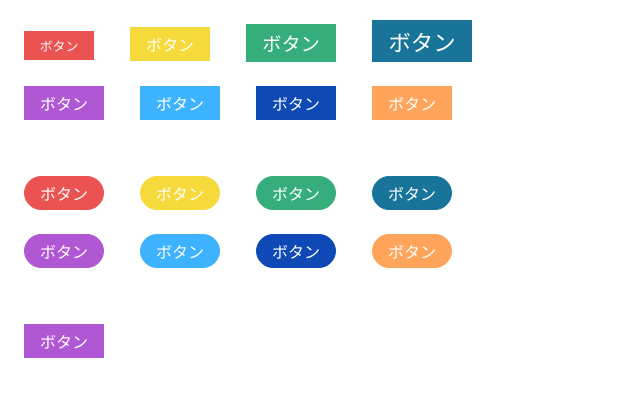
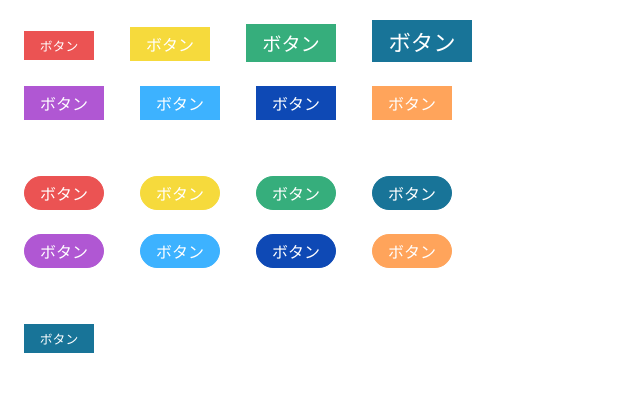
Before and after one commit to mizukazu/UI-button, a website: page index.html in a window 1280 px wide. Shown: the whole page, without its empty margins (0-640 px from the left). Drawn offline with Linux system fonts and the light colour scheme.

Commit message:
update: ボタンのサイズや色を外から指定できるように修正

```diff
--- a/index.html
+++ b/index.html
@@ -40,7 +40,7 @@
   </div>
   <script type="module" src="dist/js/components/button/index.js"></script>
   <script type="module">
-    import { createButton, ButtonColors } from './dist/js/components/button/index.js';
+    import { createButton, ButtonColors, ButtonSize } from './dist/js/components/button/index.js';
     const button = document.querySelectorAll('.button');
     console.log(button);
 
@@ -49,8 +49,10 @@
     });
 
     const params = {
-      color: ButtonColors.purple,
-      rounded: false
+      color: 'navy',
+      size: 'small',
+      rounded: false,
+
     }
     const buttonJS = createButton('ボタン', params);
     console.log(buttonJS);
@@ -61,6 +63,7 @@
     div.appendChild(buttonJS);
     body.appendChild(div)
     console.log(body);
+
   </script>
 </body>
 </html>
--- a/src/components/button/button.ts
+++ b/src/components/button/button.ts
@@ -1,9 +1,3 @@
-interface ButtonParams {
-  color?: ButtonColors,
-  size?: number,
-  rounded?: boolean,
-}
-
 /**
  * button要素を作成する
  * create a button element
@@ -19,9 +13,23 @@ export const createButton = (text: string, params?: ButtonParams): HTMLButtonEle
   if(params) {
     params.color && button.classList.add(`button-${params.color}`);
     params.rounded && button.classList.add(`button-rounded`);
+    params.size && button.classList.add(BUTTONSIZE_TO_CLASS[params.size]);
   }
   return button;
 };
+
+interface ButtonParams {
+  color?: ButtonColors,
+  size?: ButtonSize,
+  rounded?: boolean,
+  onClick?: () => unknown,
+}
+
+export enum ButtonSize {
+  small = 'small',
+  medium = 'medium',
+  large = 'large'
+}
 
 export enum ButtonColors {
   red = 'red',
@@ -31,3 +39,9 @@ export enum ButtonColors {
   purple = 'purple',
   orange = 'orange'
 }
+
+const BUTTONSIZE_TO_CLASS: Record<ButtonSize, string> = {
+  'small': 'button-small',
+  'medium': 'button-medium',
+  'large': 'button-large',
+}
```
Also changed, not shown: dist/js/components/button/index.js.
